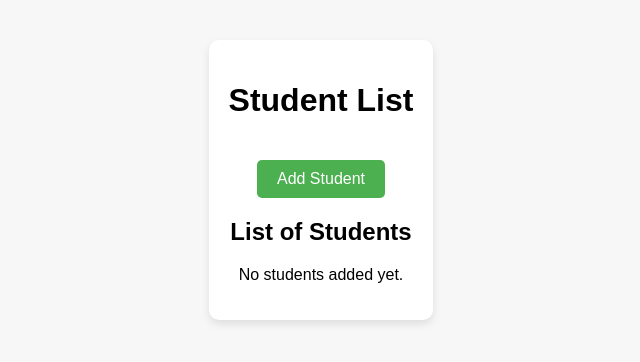
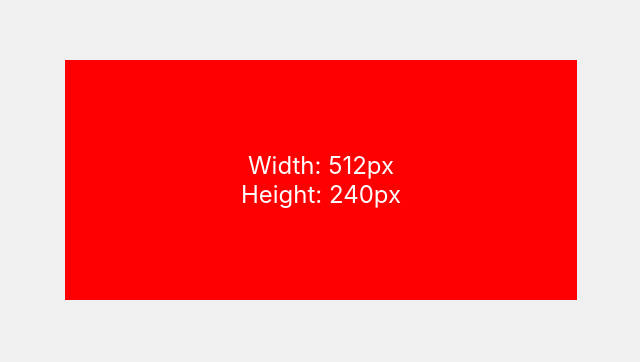
Before and after one commit to FavasCherukunnu/1_counter_app, a React (Create React App) app: page / in a window 1280 px wide. Shown: the part 220-582 px from the top of the page, without its empty margins (319-959 px from the left). Built offline with nearby package versions, Linux system fonts and the light colour scheme.

Commit message:
width printing app

```diff
--- a/src/App.css
+++ b/src/App.css
@@ -1,97 +1,19 @@
-/* Global Styling */
-body {
-  font-family: Arial, sans-serif;
-  background-color: #f7f7f7;
-  margin: 0;
-  padding: 0;
+.App {
   display: flex;
   justify-content: center;
   align-items: center;
   height: 100vh;
+  background-color: #f0f0f0;
 }
 
-.app {
-  background-color: white;
-  padding: 20px;
-  border-radius: 10px;
-  box-shadow: 0 4px 8px rgba(0, 0, 0, 0.1);
-  max-width: 400px;
-  width: 100%;
-  text-align: center;
-}
-
-/* Button Styling */
-.add-btn, .submit-btn {
-  background-color: #4CAF50;
-  color: white;
-  padding: 10px 20px;
-  margin-top: 20px;
-  border: none;
-  border-radius: 5px;
-  cursor: pointer;
-  font-size: 16px;
-}
-
-.add-btn:hover, .submit-btn:hover {
-  background-color: #45a049;
-}
-
-/* Student List */
-.student-list ul {
-  list-style-type: none;
-  padding: 0;
-}
-
-.student-list li {
-  background-color: #eee;
-  margin: 5px 0;
-  padding: 10px;
-  border-radius: 5px;
-}
-
-/* Modal Styling */
-.modal {
-  position: fixed;
-  top: 0;
-  left: 0;
-  width: 100%;
-  height: 100%;
-  background-color: rgba(0, 0, 0, 0.5);
+.container {
+  height: 30vh;
+  width: 40vw;
+  background-color: red;
   display: flex;
   justify-content: center;
   align-items: center;
+  color: white;
+  font-size: 1.5rem;
+  text-align: center;
 }
-
-.modal-content {
-  background-color: white;
-  padding: 20px;
-  border-radius: 10px;
-  width: 400px;
-  position: relative;
-}
-
-.close {
-  position: absolute;
-  top: 10px;
-  right: 10px;
-  font-size: 24px;
-  cursor: pointer;
-}
-
-.form-group {
-  margin-bottom: 15px;
-  text-align: left;
-}
-
-label {
-  display: block;
-  margin-bottom: 5px;
-}
-
-input[type="text"], input[type="number"] {
-  width: 100%;
-  padding: 8px;
-  box-sizing: border-box;
-  border-radius: 5px;
-  border: 1px solid #ccc;
-}
--- a/src/App.js
+++ b/src/App.js
@@ -1,32 +1,39 @@
-import React, { useState } from 'react';
-import StudentList from './StudentList';
-import StudentForm from './StudentForm';
+import React, { useRef, useState, useEffect } from 'react';
 import './App.css'; // Importing the CSS file
 
-const App = () => {
-  const [students, setStudents] = useState([]);
-  const [showModal, setShowModal] = useState(false);
+function App() {
+  const containerRef = useRef(null);
+  const [dimensions, setDimensions] = useState({ width: 0, height: 0 });
 
-  const addStudent = (student) => {
-    setStudents([...students, student]);
-  };
+  useEffect(() => {
+    const updateDimensions = () => {
+      if (containerRef.current) {
+        setDimensions({
+          width: containerRef.current.offsetWidth,
+          height: containerRef.current.offsetHeight,
+        });
+      }
+    };
 
-  const toggleModal = () => {
-    setShowModal(!showModal);
-  };
+    // Update dimensions on mount and on resize
+    updateDimensions();
+    window.addEventListener('resize', updateDimensions);
+    return () => window.removeEventListener('resize', updateDimensions);
+  }, []);
 
   return (
-    <div className="app">
-      <h1>Student List</h1>
-      <button className="add-btn" onClick={toggleModal}>
-        Add Student
-      </button>
-      {showModal && (
-        <StudentForm onAddStudent={addStudent} toggleModal={toggleModal} />
-      )}
-      <StudentList students={students} />
+    <div className="App">
+      <div
+        ref={containerRef}
+        className="container"
+      >
+        <p>
+          Width: {dimensions.width}px<br />
+          Height: {dimensions.height}px
+        </p>
+      </div>
     </div>
   );
-};
+}
 
 export default App;
```
